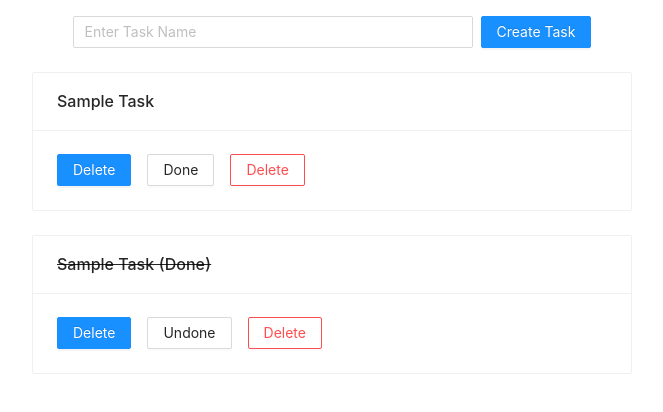
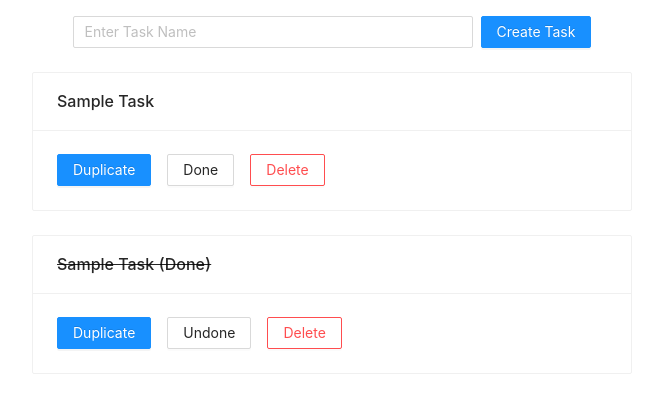
Before and after one commit to 13minki/REACT-FRONT-END-TEST-BEGINNER, a JavaScript app: page / in a window 1280 px wide. Shown: the top 412 px of the page, without its empty margins (308-971 px from the left). Built offline with nearby package versions, Linux system fonts and the light colour scheme.

Commit message:
[fix] copywrting

```diff
--- a/src/App.js
+++ b/src/App.js
@@ -21,7 +21,7 @@ function App() {
       <Space direction="vertical" style={{ marginTop: 24 }}>
         <Card title="Sample Task" style={{ width: 600 }}>
           <Button style={{ marginRight: "16px" }} type="primary">
-            Delete
+            Duplicate
           </Button>
           <Button style={{ marginRight: "16px" }}>Done</Button>
           <Button danger>Delete</Button>
@@ -33,7 +33,7 @@ function App() {
           style={{ width: 600, textDecoration: "line-through" }}
         >
           <Button style={{ marginRight: "16px" }} type="primary">
-            Delete
+            Duplicate
           </Button>
           <Button style={{ marginRight: "16px" }}>Undone</Button>
           <Button danger>Delete</Button>
```
Also changed, not shown: 1 other file (tests, documents, lock files or other folders).
